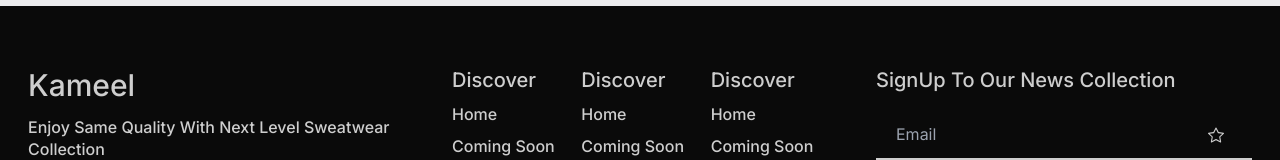
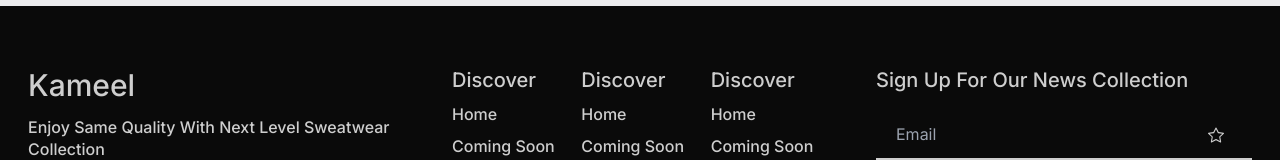
Before and after one commit to mmesomasaint/tempillar, a Next.js app: page /theme/e-fashion-store/preview in a window 1280 px wide. Shown: the part 3408-3568 px from the top of the page. Built offline with nearby package versions, Linux system fonts and the light colour scheme.

Commit message:
Fix: Typo

```diff
--- a/app/theme/e-fashion-store/preview/page.tsx
+++ b/app/theme/e-fashion-store/preview/page.tsx
@@ -240,7 +240,7 @@ export default function PreviewHome() {
           </div>
         </div>
         <div className='flex flex-col gap-5'>
-          <TextSmall>SignUp To Our News Collection</TextSmall>
+          <TextSmall>Sign Up For Our News Collection</TextSmall>
           <div className='relative w-full h-fit'>
             <BsStar className='absolute right-7 top-[50%] -translate-y-[50%] text-base' />
             <input
```
